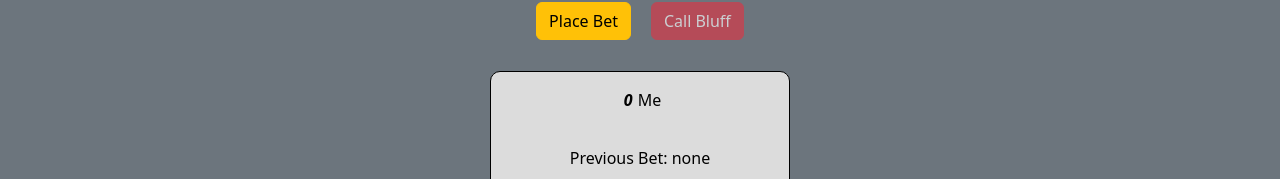
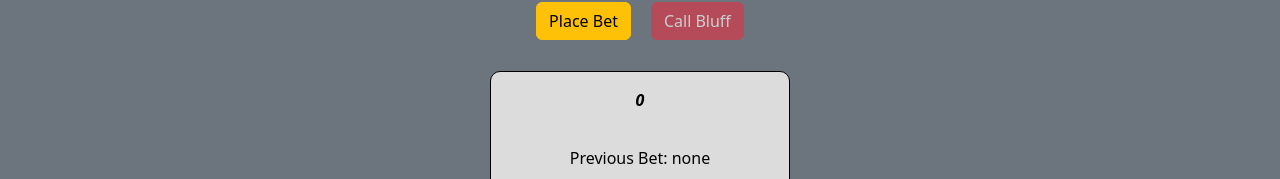
Before and after one commit to lmsuorsa/startup, a React (Vite) app: page /play in a window 1280 px wide. Shown: the part 489-668 px from the top of the page. Built offline with nearby package versions, Linux system fonts and the light colour scheme.

Commit message:
pass userName into Play() rather than pulling from localStorage

```diff
--- a/src/app.jsx
+++ b/src/app.jsx
@@ -55,7 +55,7 @@ export default function App() {
                 }}
               />}
             exact />
-          <Route path='/play' element={<Play />} />
+          <Route path='/play' element={<Play userName={userName} />} />
           <Route path='/about' element={<About />} />
           <Route path='*' element={<NotFound />} />
         </Routes>
--- a/src/components/play/play.jsx
+++ b/src/components/play/play.jsx
@@ -4,9 +4,8 @@ import { Dice } from './dice';
 import { PlayerCard } from './playerCards';
 import { loadStats, saveStats } from '../../utils/storage';
 
-export function Play() {
-
-  const userName = localStorage.getItem('userName') || 'Me';
+export function Play(props) {
+  const userName = props.userName;
   const savedStats = loadStats();
 
   const [gameState, setGameState] = React.useState(() => {
```
